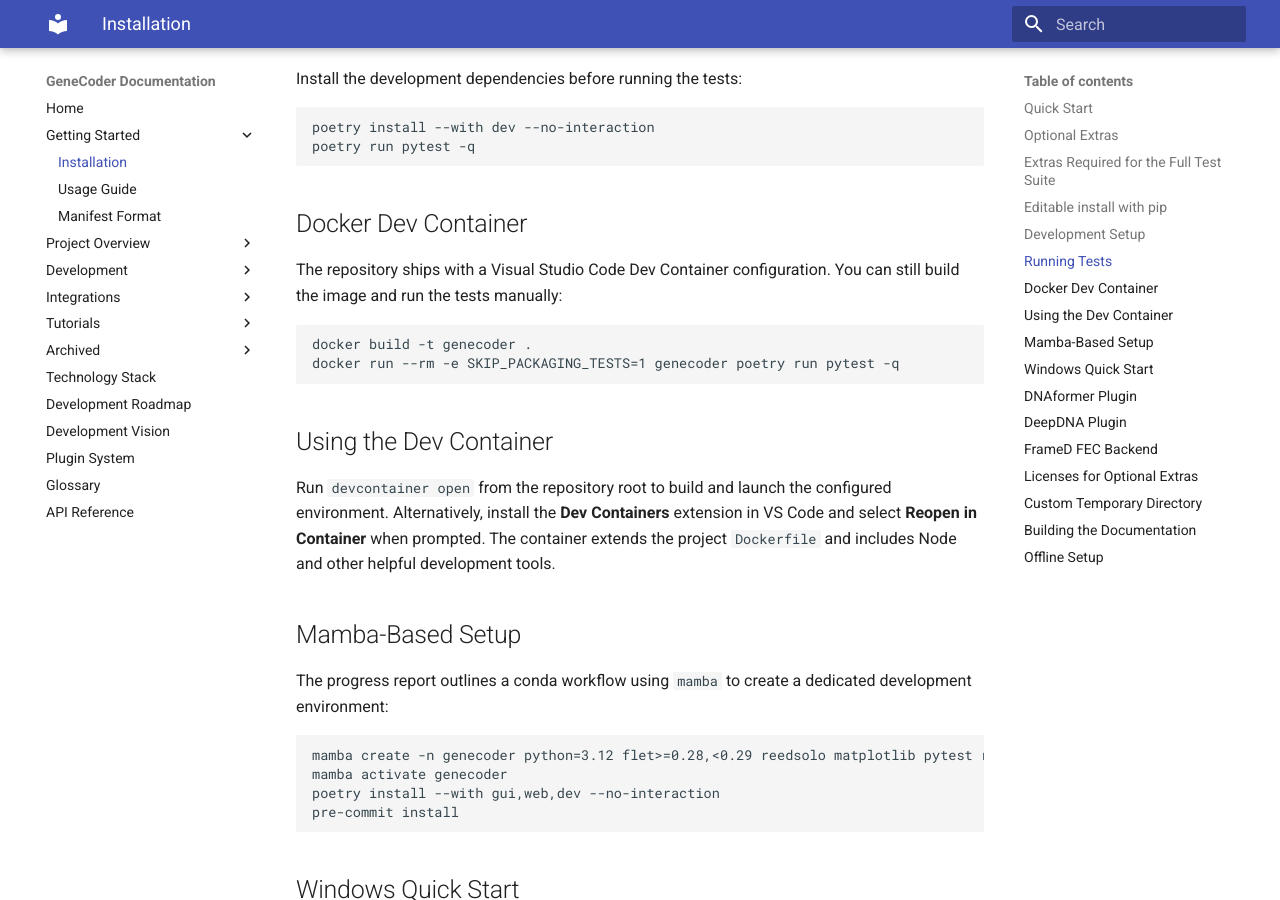
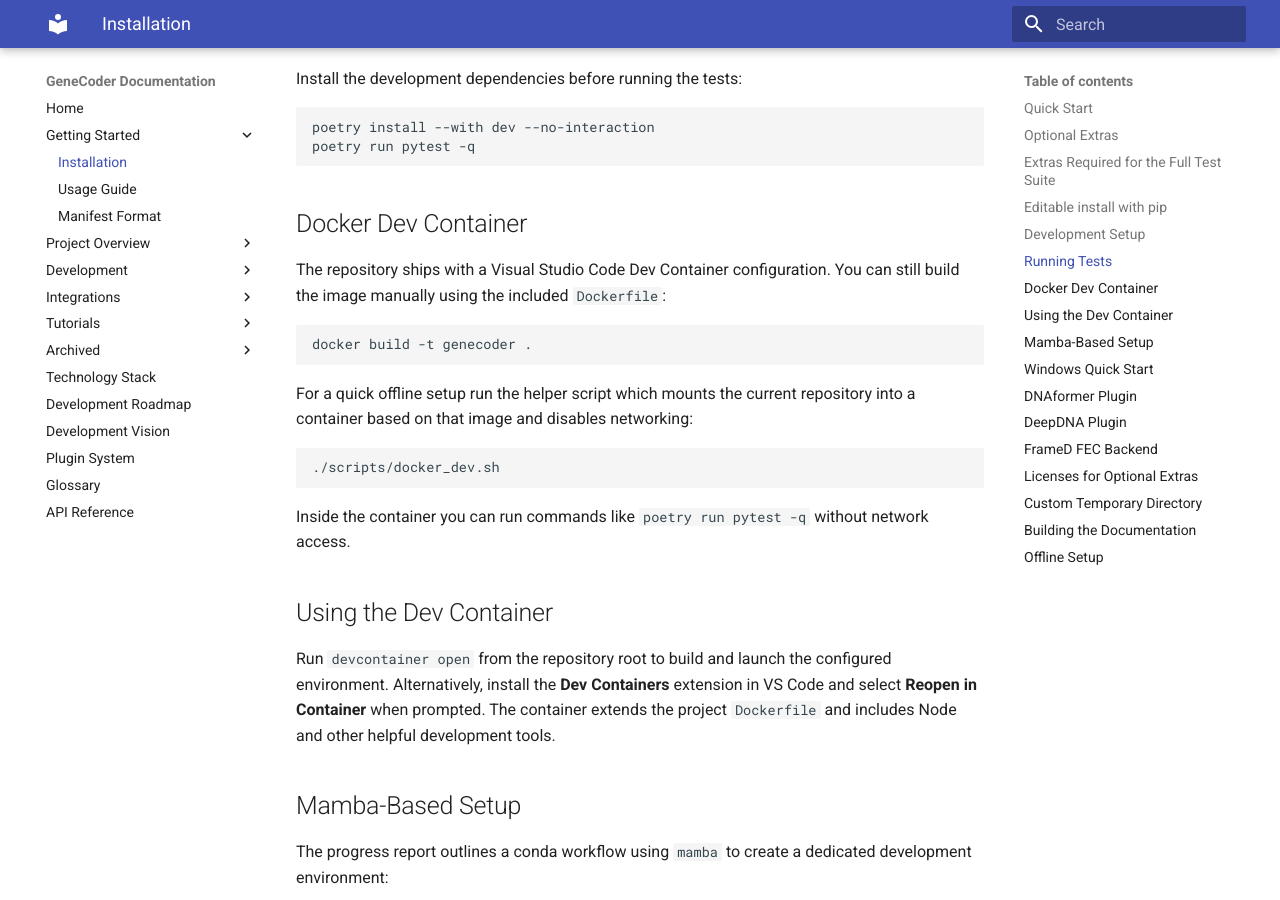
Before and after one commit to d0tTino/GeneCoder, an MkDocs documentation site: the page built from docs/installation.md, in a window 1280 px wide and 900 px high, scrolled down 2221 px. Built offline with MkDocs 1.6.1 and Material for MkDocs 9.7.7, drawn with Linux system fonts in a browser that asks for light colours.

Commit message:
Add offline docker script

````diff
--- a/docs/installation.md
+++ b/docs/installation.md
@@ -93,12 +93,21 @@
 ## Docker Dev Container
 
 The repository ships with a Visual Studio Code Dev Container configuration. You
-can still build the image and run the tests manually:
+can still build the image manually using the included `Dockerfile`:
 
 ```bash
 docker build -t genecoder .
-docker run --rm -e SKIP_PACKAGING_TESTS=1 genecoder poetry run pytest -q
 ```
+
+For a quick offline setup run the helper script which mounts the current
+repository into a container based on that image and disables networking:
+
+```bash
+./scripts/docker_dev.sh
+```
+
+Inside the container you can run commands like `poetry run pytest -q` without
+network access.
 ## Using the Dev Container
 
 Run `devcontainer open` from the repository root to build and launch the configured environment. Alternatively, install the **Dev Containers** extension in VS Code and select **Reopen in Container** when prompted. The container extends the project `Dockerfile` and includes Node and other helpful development tools.
````
Also changed, not shown: 1 other file.
